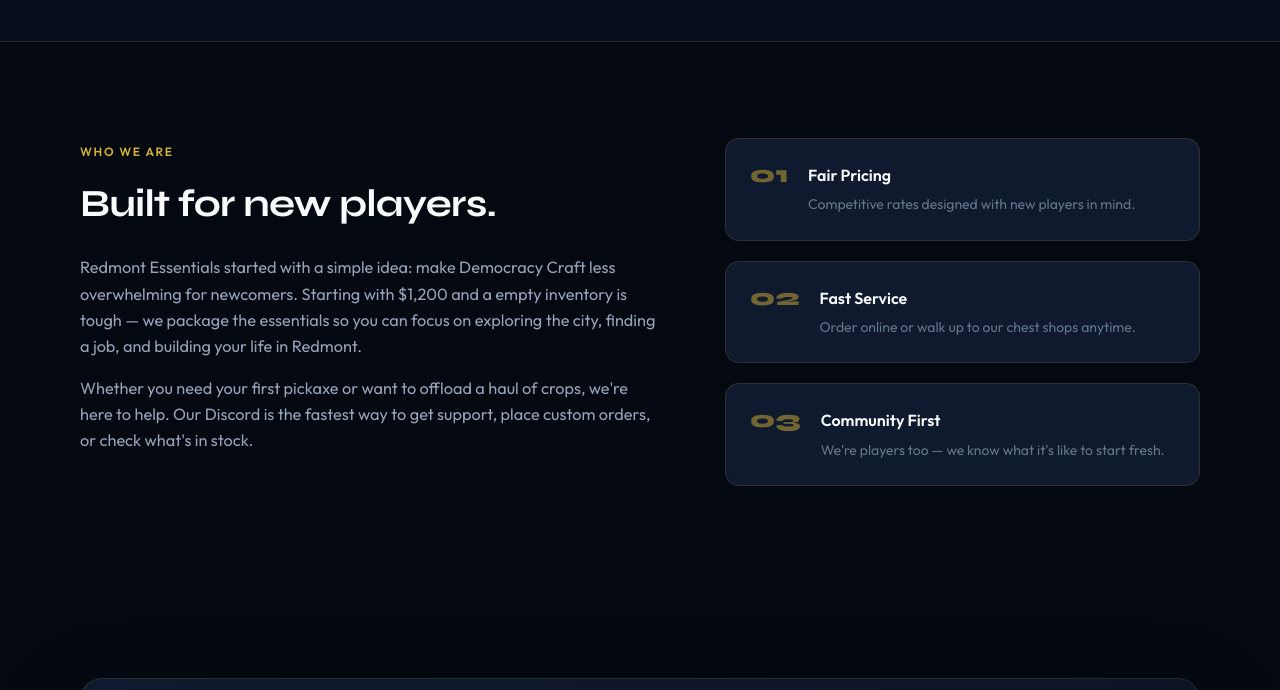
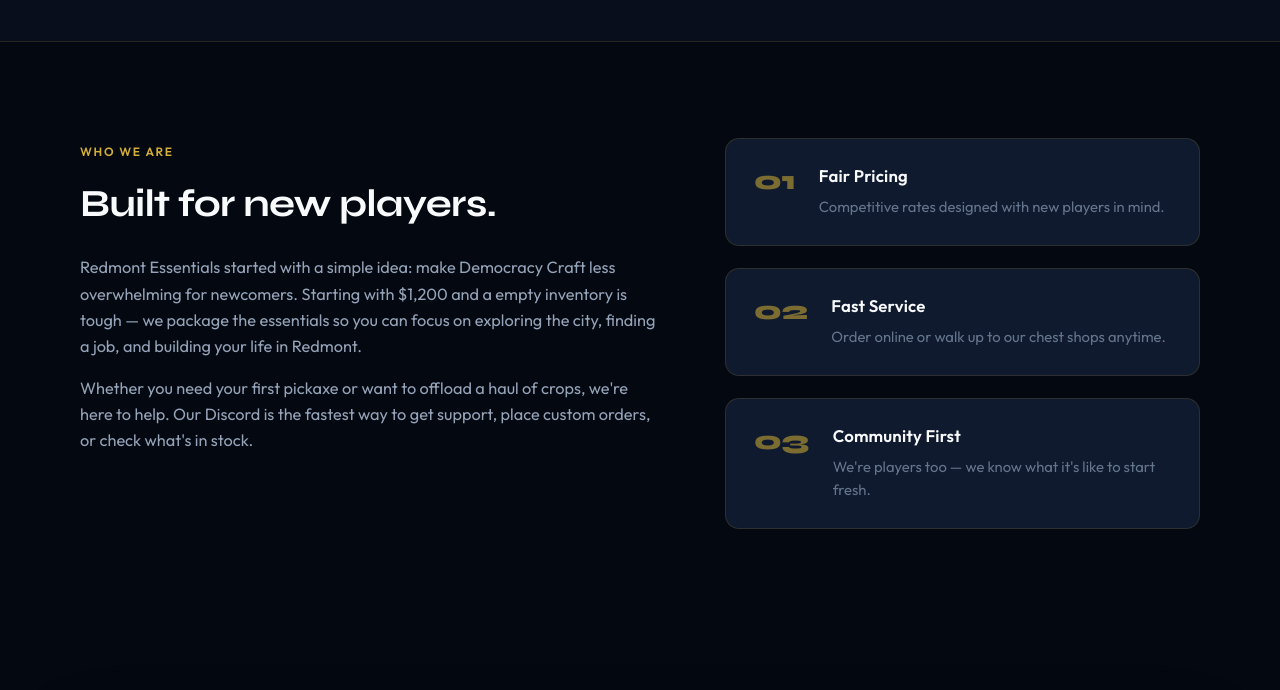
Before and after one commit to aMoldyMuffin/redmont-essentials, a plain HTML site: page index.html in a window 1280 px wide. Shown: the part 2440-3130 px from the top of the page. Drawn offline with Linux system fonts and the light colour scheme; no server answers.

Commit message:
Text Spacing FIx

```diff
--- a/css/styles.css
+++ b/css/styles.css
@@ -945,8 +945,10 @@ body {
   text-align: center;
 }
 
-.order-status.success { color: #4ade80; }
-.order-status.error { color: #f87171; }
+.order-status.error a {
+  color: var(--gold-400);
+  font-weight: 600;
+}
 
 .order-success {
   text-align: center;
@@ -1064,13 +1066,14 @@ body {
 .about-features {
   display: flex;
   flex-direction: column;
-  gap: 1.25rem;
+  gap: 1.35rem;
 }
 
 .feature {
   display: flex;
-  gap: 1.25rem;
-  padding: 1.5rem;
+  align-items: flex-start;
+  gap: 1.5rem;
+  padding: 1.65rem 1.75rem;
   background: var(--navy-800);
   border: 1px solid var(--border);
   border-radius: var(--radius);
@@ -1083,23 +1086,34 @@ body {
 }
 
 .feature-num {
+  flex-shrink: 0;
+  min-width: 2.25rem;
   font-family: var(--font-display);
-  font-size: 1.5rem;
+  font-size: 1.65rem;
   font-weight: 800;
   color: var(--gold-500);
-  opacity: 0.5;
-  line-height: 1;
+  opacity: 0.55;
+  line-height: 1.2;
+  letter-spacing: -0.02em;
+}
+
+.feature > div {
+  flex: 1;
+  min-width: 0;
 }
 
 .feature h4 {
-  font-size: 1rem;
+  font-size: 1.05rem;
   font-weight: 600;
-  margin-bottom: 0.3rem;
+  margin-bottom: 0.5rem;
+  line-height: 1.35;
+  letter-spacing: 0.01em;
 }
 
 .feature p {
-  font-size: 0.875rem;
+  font-size: 0.925rem;
   color: var(--white-dim);
+  line-height: 1.55;
 }
 
 /* ── Discord ── */
```
Also changed, not shown: js/order.js (+9 -1 lines).
